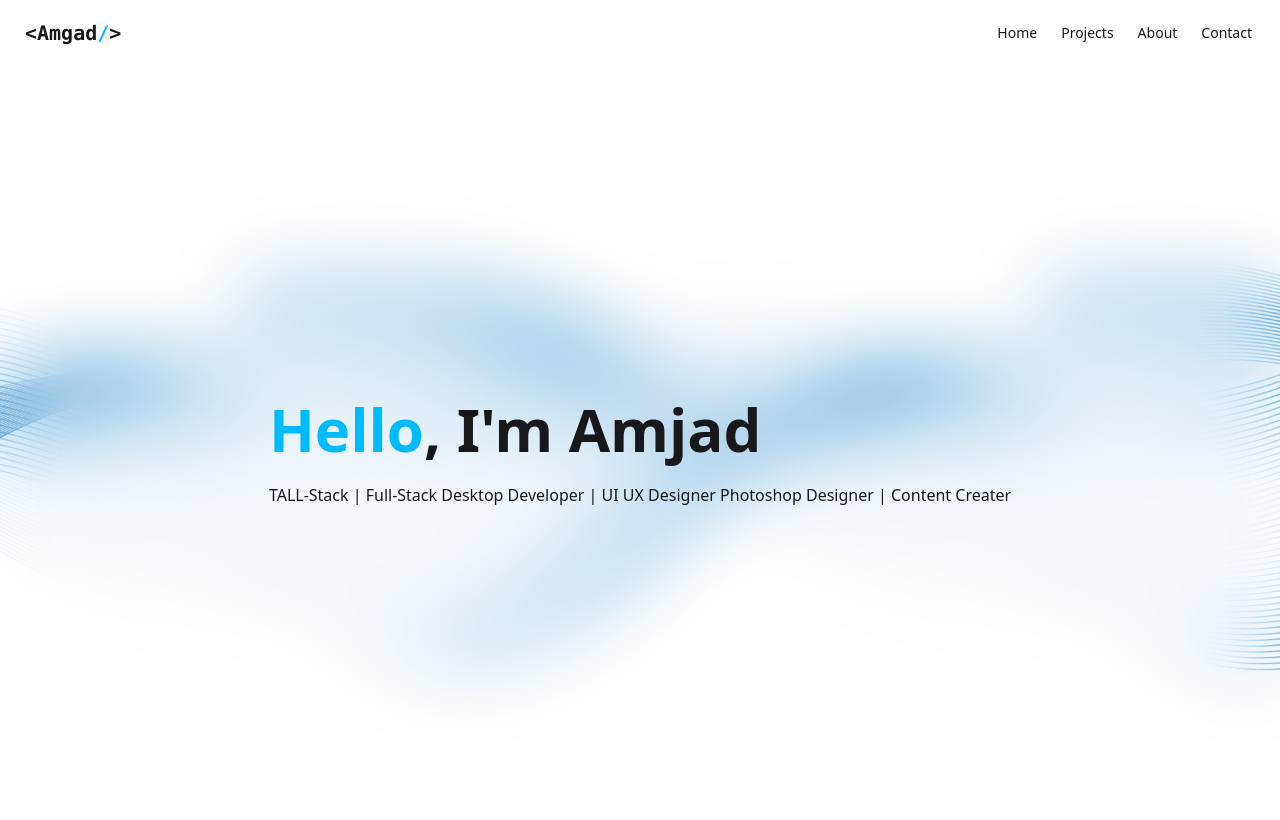
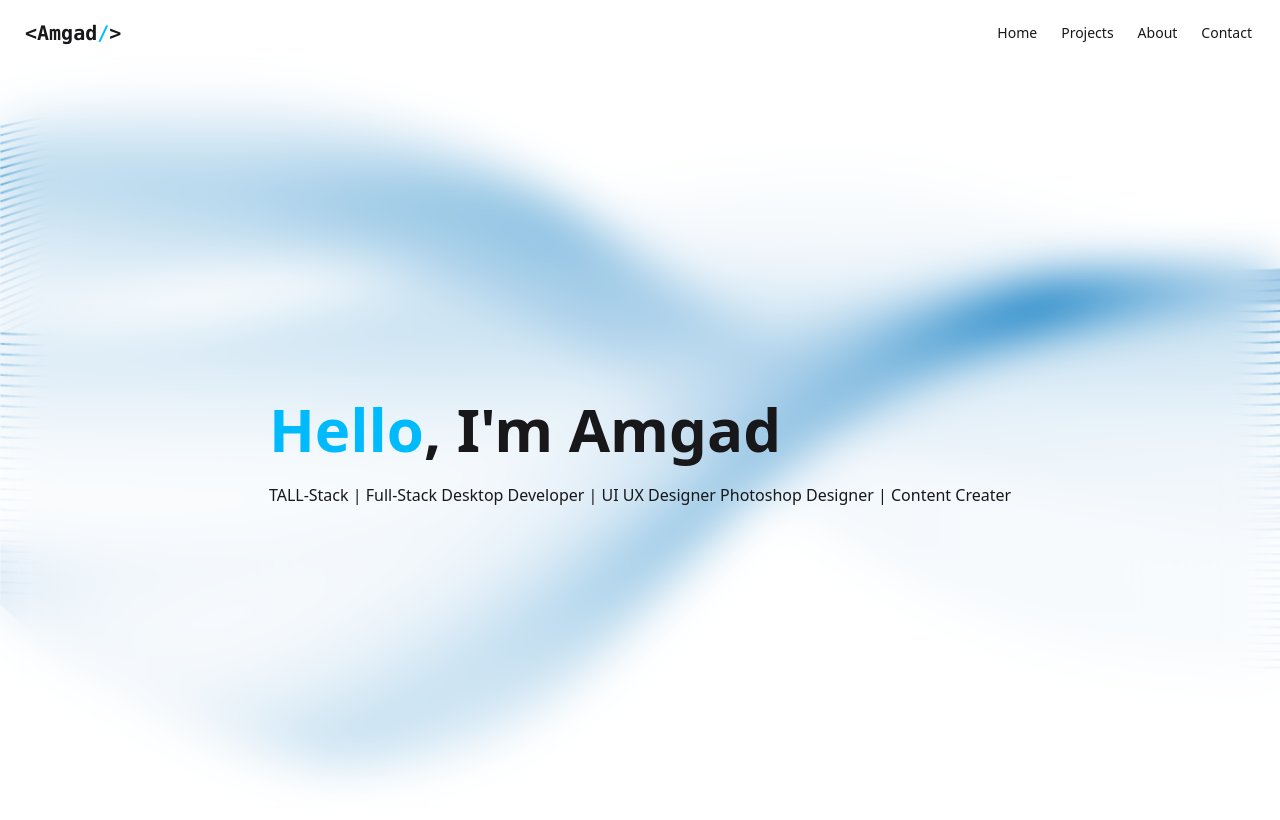
Before and after one commit to amjad-jaloum/amjad-portfolio, a plain HTML site: page index.html in a window 1280 px wide. Drawn offline with nearby package versions, Linux system fonts and the light colour scheme.

Commit message:
Update the backgroundi mage layout

```diff
--- a/index.html
+++ b/index.html
@@ -4,7 +4,7 @@
 <head>
     <meta charset="UTF-8" />
     <meta name="viewport" content="width=device-width, initial-scale=1.0" />
-    <title>Tailwind + daisyUI Demo</title>
+    <title>Amjad's Portfolio</title>
     <!-- Tailwind CSS CDN -->
     <script src="https://cdn.jsdelivr.net/npm/@tailwindcss/browser@4"></script>
     <!-- daisyUI plugin -->
@@ -12,11 +12,11 @@
 </head>
 
 <body>
-    <div class="drawer drawer-end lg:drawer-open">
+    <div class="drawer drawer-end lg:drawer-open bg-[url(/Img/Pngtree.png)] bg-contain sm:bg-cover bg-center">
         <input type="checkbox" name="" id="my-drawer-1" class="drawer-toggle">
-        <div class="drawer-content">
+        <div class="drawer-content shadow backdrop-blur-xl">
 
-            <nav class="navbar bg-transparent text-white-content">
+            <nav class="navbar bg-none text-white-content">
 
                 <!-- Nav Logo/Name -->
                 <div class="flex-1">
@@ -51,11 +51,11 @@
 
             </nav>
 
-            <div class="hero min-h-screen bg-[url(/Img/Pngtree.png)] bg-contain bg-center">
-                <div class="w-full h-full backdrop-blur-2xl"></div>
+            <div class="hero min-h-screen ">
+                <div class="w-full h-full"></div>
                 <div class="hero-content max-w-md sm:max-w-4xl flex-col sm:flex-row">
                     <div class="text-center sm:text-start">
-                        <h1 class="text-6xl font-bold"><span class="text-info">Hello</span>, I'm Amjad</h1>
+                        <h1 class="text-6xl font-bold"><span class="text-info">Hello</span>, I'm Amgad</h1>
                         <p class="py-6">
                             TALL-Stack | Full-Stack Desktop Developer
                             | UI UX Designer
```
